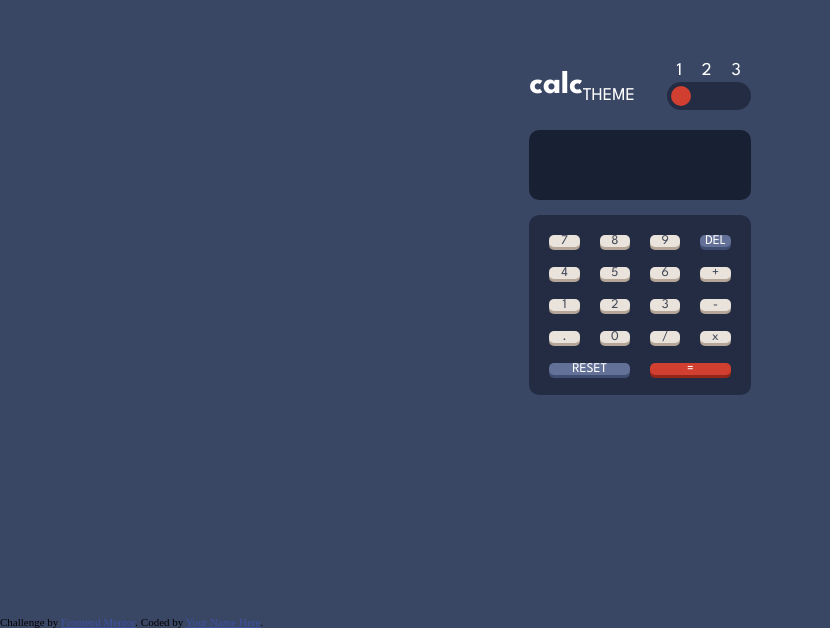
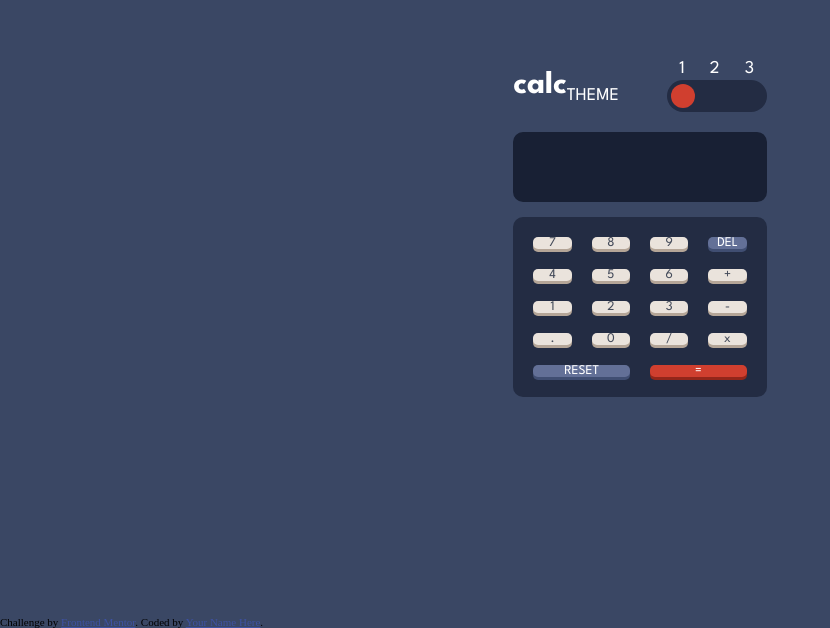
Before and after one commit to paosofiam/calculator-app, a plain HTML site: page index.html in a window 1280 px wide. Shown: the part 172-800 px from the top of the page, without its empty margins (0-830 px from the left). Drawn offline with Linux system fonts and the light colour scheme.

Commit message:
Toggle color theme switch improved

```diff
--- a/assets/styles/general.css
+++ b/assets/styles/general.css
@@ -26,9 +26,9 @@
     font-size: 18px;
 }
 #themeSelect{
-    height: 28px;
-    width: 84px;
-    border-radius: 14px;
+    height: 32px;
+    width: 100px;
+    border-radius: 16px;
     display: flex;
     justify-content: space-between;
     background-color: var(--toggleB);
@@ -43,17 +43,17 @@
 .switchOption{
     position: relative;
     opacity: 0;
-    height: 28px;
-    width: 28px;
+    height: 32px;
+    width: 32px;
 }
 .checkmark{
     position: absolute;
     top: 4px;
     left: 4px;
     display: block;
-    height: 20px;
-    width: 20px;
-    border-radius: 10px;
+    height: 24px;
+    width: 24px;
+    border-radius: 12px;
     transition: background-color 100ms;
 }
 #checkmark1{background-color: var(--checkMark1); transition: background-color 100ms;}
```
